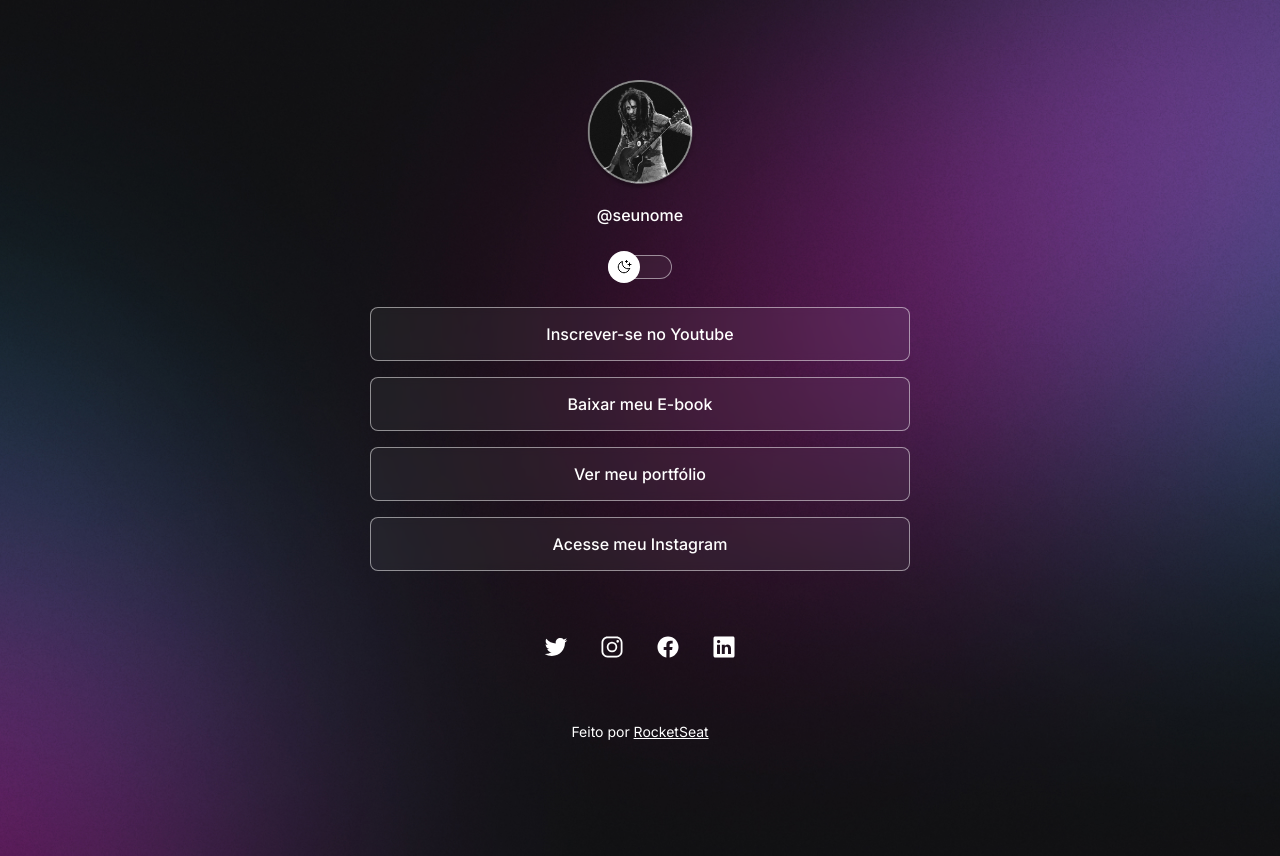
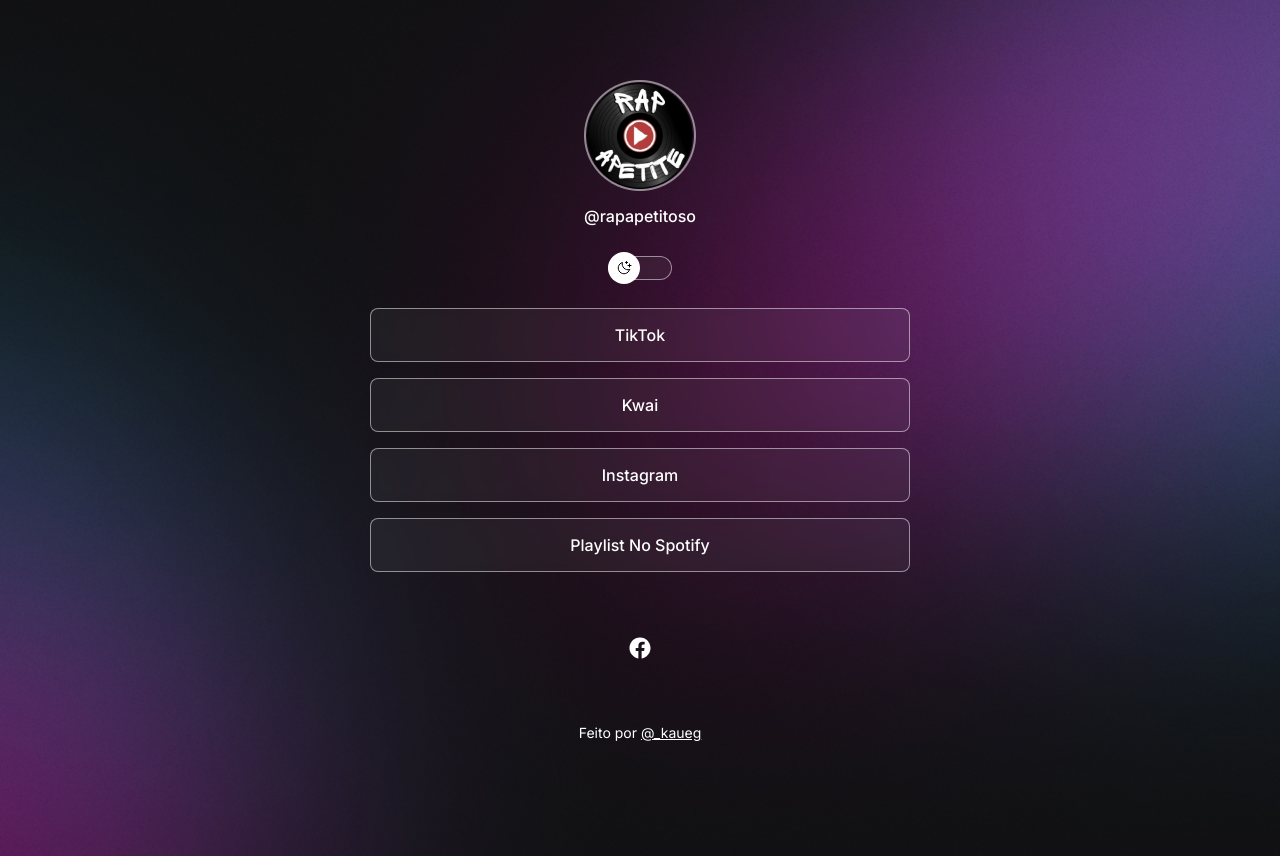
Before and after one commit to kauegomesdev/DevLinks, a plain HTML site: page index.html in a window 1280 px wide. Drawn offline with nearby package versions, Linux system fonts and the light colour scheme.

Commit message:
change avatar and links

```diff
--- a/index.html
+++ b/index.html
@@ -18,11 +18,11 @@ rel="stylesheet">
 
     <div id="profile">
       <img
-        src="./assets/avatar.png"
-        alt="Bob Marley com uma guitarra, fundo preto"
+        src="./assets/Avatar-new1.png"
+        alt="Logo da @rapapetitoso"
 
       />
-      <p>@seunome</p>
+      <p>@rapapetitoso</p>
 
     </div>
     <div>
@@ -42,39 +42,35 @@ rel="stylesheet">
 
         <ul>
             <li>
-                <a href="#">Inscrever-se no Youtube</a>
+
+                <a href="https://www.tiktok.com/@rapapetitoso" target="_blank">TikTok</a>
             </li>
             <li>
-                <a href="#">Baixar meu E-book</a>
+                <a href="https://www.kwai.com/@rapapetitoso" target="_blank">Kwai</a>
+
+            </li>
+            <li> <a href="https://www.instagram.com/rapapetitoso/" target="_blank">Instagram
+
+            </a>
+
             </li>
             <li>
-                <a href="#">Ver meu portfólio</a>
-            </li>
-            <li>
-                <a href="https://www.instagram.com/bobmarley/"
-                target="_blank"
-                >Acesse meu Instagram</a>
+                <a href="https://open.spotify.com/playlist/3u7AbUdGok5rIAngwQK5ky?si=bK2O4nJnTxSRJIcFkD0bSA" target="_blank">Playlist No Spotify </a>
             </li>
         </ul>
         <div id="social-links">
-            <a href="https://x.com/bobmarley" target="_blank">
-            <ion-icon name="logo-twitter"></ion-icon>
-            </a>
-            <a href="https://www.instagram.com/bobmarley/" target="_blank">
-            <ion-icon name="logo-instagram"></ion-icon>
-            </a>
-            <a href="https://www.facebook.com/bobmarley/" target="_blank">
+
+
+            <a href="https://www.facebook.com/rapapetitoso/" target="_blank">
             <ion-icon name="logo-facebook"></ion-icon>
             </a>
-            <a href="https://br.linkedin.com/" target="_blank">
-            <ion-icon name="logo-linkedin"></ion-icon>
-            </a>
+
 
 
         </div>
 
         <footer>
-            Feito por <a href="https://app.rocketseat.com.br" target="_blank">RocketSeat</a>
+            Feito por <a href="https://www.instagram.com/_kaueg/" target="_blank">@_kaueg</a>
         </footer>
         </div>
 
--- a/script.js
+++ b/script.js
@@ -6,12 +6,12 @@ const img = document.querySelector("#profile img")
 
 if (html.classList.contains('light')){
 
-img.setAttribute('src', './assets/avatar-light.png')
+img.setAttribute('src', './assets/avatar-new1.png')
 
 
 } else {
 
-  img.setAttribute('src', './assets/avatar.png')
+  img.setAttribute('src', './assets/avatar-new1.png')
 }
 
 }
```
Also changed, not shown: assets/Avatar-new1.png (added), assets/avatar-new.png (added).
